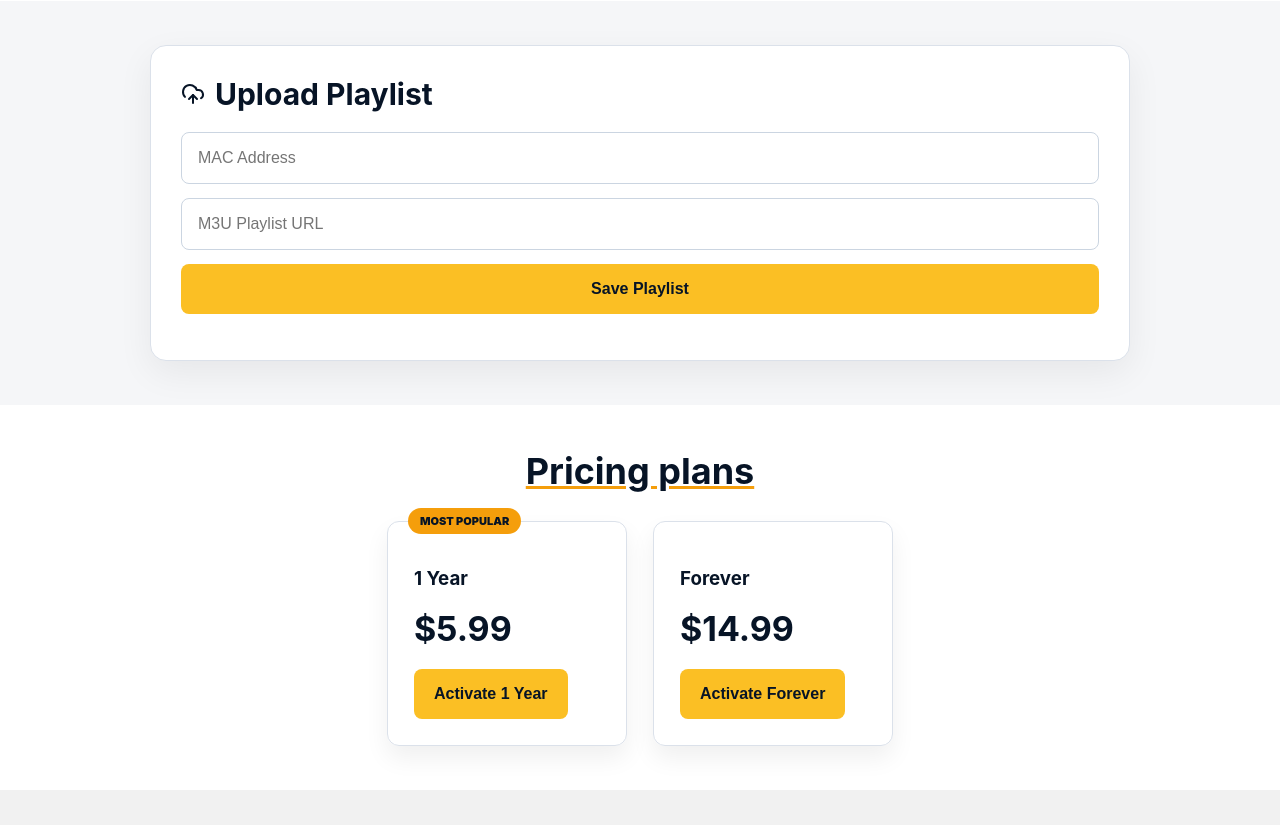
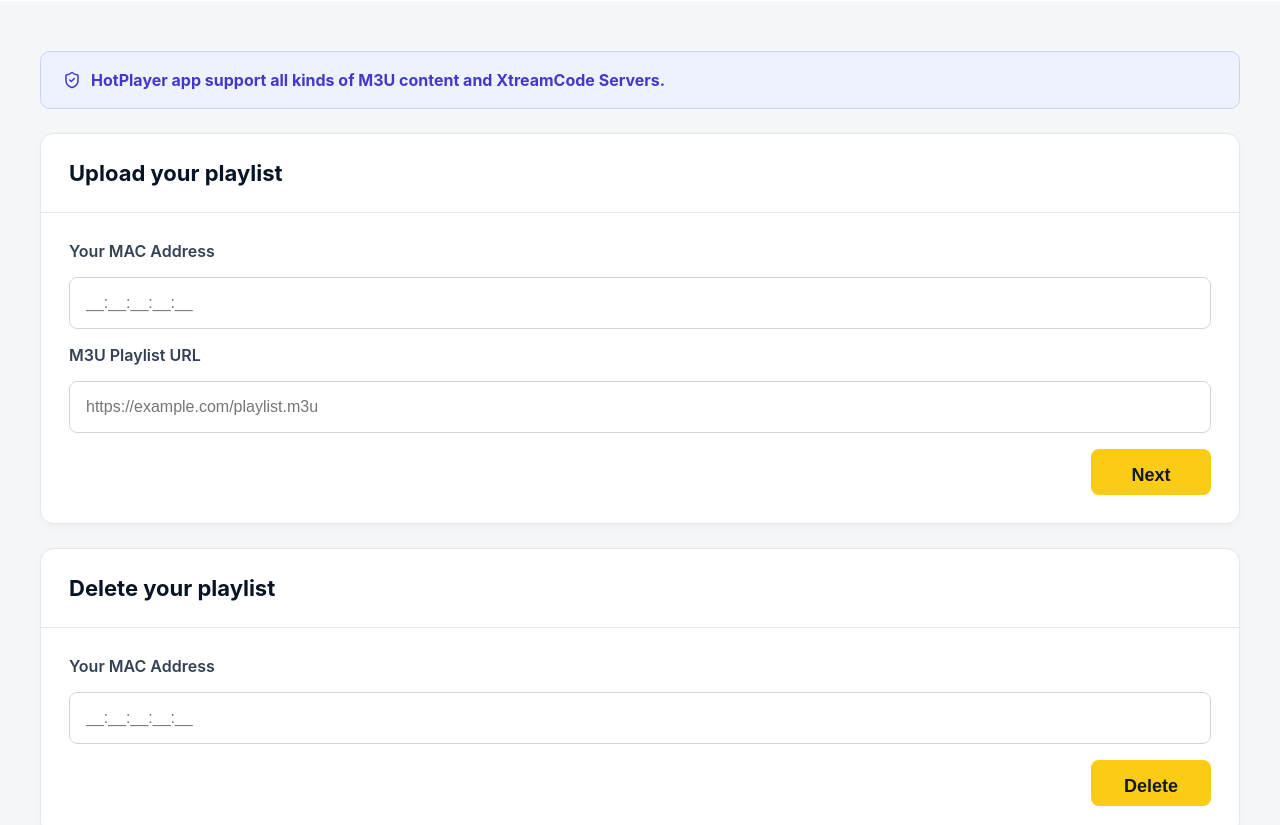
Before and after one commit to ALRAWIHOST/tx-hotplayer, a React (Vite) app in the folder admin/: page / in a window 1280 px wide. Shown: the part 1200-2025 px from the top of the page. Built offline with nearby package versions, Linux system fonts and the light colour scheme.

Commit message:
Redesign upload page

```diff
--- a/admin/src/App.jsx
+++ b/admin/src/App.jsx
@@ -193,37 +193,68 @@ function App() {
         </div>
       </section>
 
-      <section id="upload" className="upload-box">
-        <h2>
-          <UploadCloud />
-          Upload Playlist
-        </h2>
+      <section id="upload" className="upload-wrapper">
 
-        <form onSubmit={submitPlaylist}>
+        <div className="info-banner">
+          <ShieldCheck size={18}/>
+          HotPlayer app support all kinds of M3U content and XtreamCode Servers.
+        </div>
+
+        <div className="upload-card">
+          <div className="upload-header">
+            Upload your playlist
+          </div>
+
+          <div className="upload-body">
+            <label>Your MAC Address</label>
+
             <input
-            placeholder="MAC Address"
+              placeholder="__:__:__:__:__"
               value={mac}
               onChange={e => setMac(e.target.value)}
             />
 
+            <label>M3U Playlist URL</label>
+
             <input
-            placeholder="M3U Playlist URL"
+              placeholder="https://example.com/playlist.m3u"
               value={m3uUrl}
               onChange={e => setM3uUrl(e.target.value)}
             />
 
-          <button disabled={loading}>
-            {loading ? 'Saving...' : 'Save Playlist'}
+            <button
+              className="yellow-btn"
+              onClick={submitPlaylist}
+              disabled={loading}
+            >
+              {loading ? 'Loading...' : 'Next'}
             </button>
-        </form>
 
             {message && (
               <div className="message">
                 {message}
               </div>
             )}
+          </div>
+        </div>
+
+        <div className="upload-card">
+          <div className="upload-header">
+            Delete your playlist
+          </div>
+
+          <div className="upload-body">
+            <label>Your MAC Address</label>
+
+            <input placeholder="__:__:__:__:__" />
+
+            <button className="yellow-btn">
+              Delete
+            </button>
+          </div>
+        </div>
+
       </section>
-
       <section id="pricing" className="pricing">
         <h2>Pricing plans</h2>
 
--- a/admin/src/style.css
+++ b/admin/src/style.css
@@ -314,3 +314,74 @@ button:disabled{opacity:.6}
   .feature-grid{grid-template-columns:1fr}
   .pricing-grid{flex-direction:column;align-items:center}
 }
+.upload-wrapper{
+  max-width:1440px;
+  margin:50px auto;
+  padding:0 40px;
+}
+
+.info-banner{
+  background:#eef2ff;
+  border:1px solid #c7d2fe;
+  color:#4338ca;
+  border-radius:10px;
+  padding:18px 22px;
+  display:flex;
+  align-items:center;
+  gap:10px;
+  font-weight:700;
+  margin-bottom:24px;
+}
+
+.upload-card{
+  background:white;
+  border:1px solid #e5e7eb;
+  border-radius:14px;
+  overflow:hidden;
+  margin-bottom:24px;
+  box-shadow:0 4px 10px #00000008;
+}
+
+.upload-header{
+  padding:26px 28px;
+  font-size:22px;
+  font-weight:700;
+  border-bottom:1px solid #e5e7eb;
+}
+
+.upload-body{
+  padding:28px;
+  display:flex;
+  flex-direction:column;
+  gap:16px;
+}
+
+.upload-body label{
+  font-weight:600;
+  color:#334155;
+}
+
+.upload-body input{
+  height:52px;
+  border:1px solid #d1d5db;
+  border-radius:8px;
+  padding:0 16px;
+  font-size:16px;
+}
+
+.yellow-btn{
+  margin-left:auto;
+  width:120px;
+  height:46px;
+  border:none;
+  border-radius:8px;
+  background:#facc15;
+  color:#111827;
+  font-size:18px;
+  font-weight:700;
+  cursor:pointer;
+}
+
+.yellow-btn:hover{
+  background:#eab308;
+}
```
Lines whose indentation alone changed are shown as unchanged.
